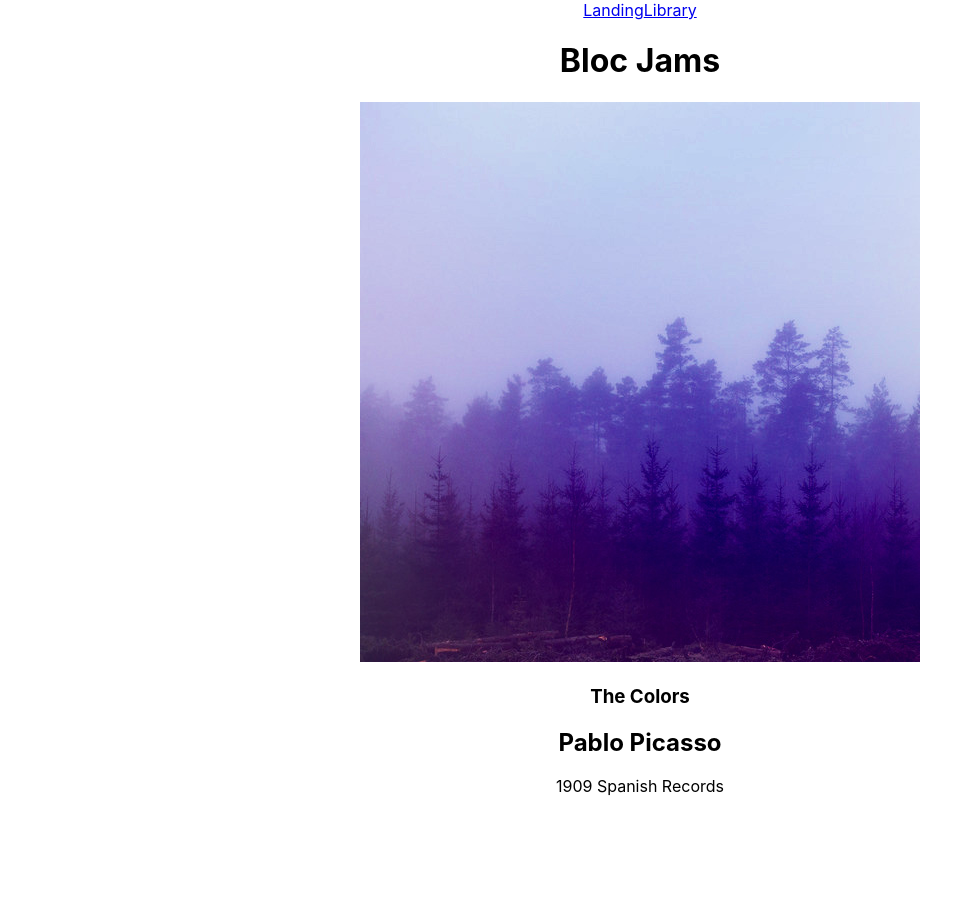
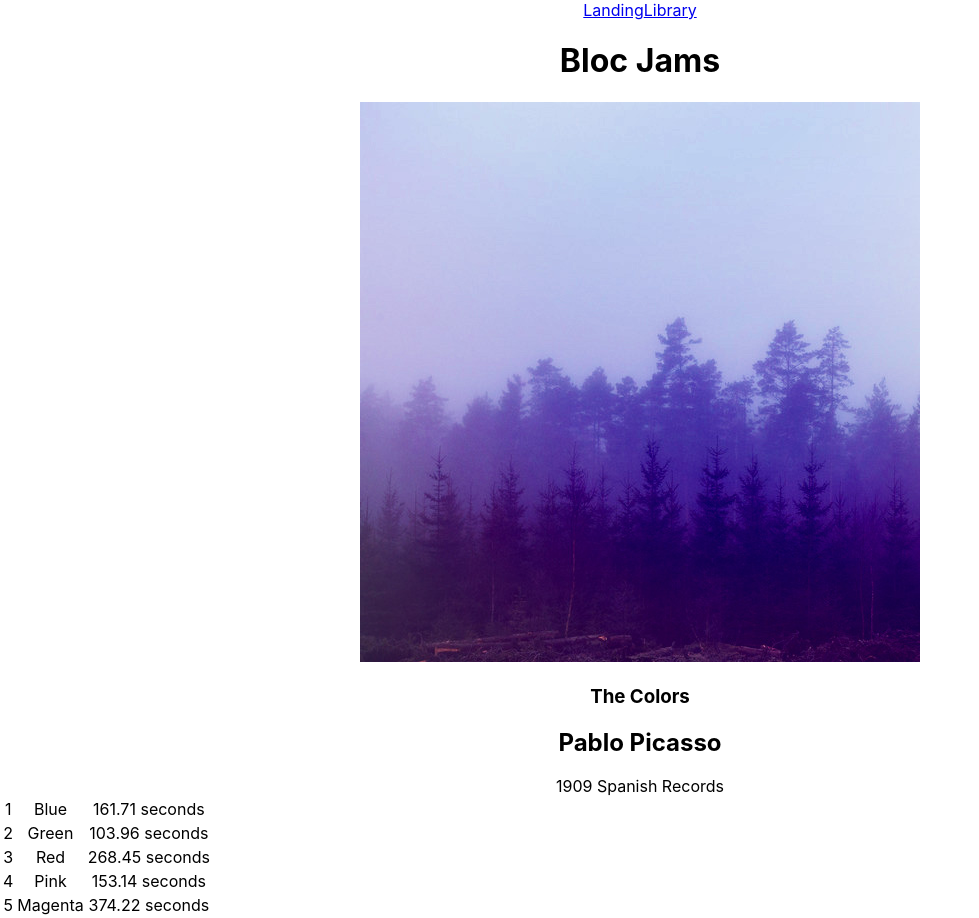
Before and after one commit to ashan36/bloc-jams-react, a React (Create React App) app: page /album/the-colors in a window 1280 px wide. Shown: the whole page, without its empty margins (0-979 px from the left). Before the commit the page ends 800 px from the top, so only its background shows below. Built offline with nearby package versions, Linux system fonts and the light colour scheme.

Commit message:
Album assignment complete

```diff
--- a/src/components/Album.js
+++ b/src/components/Album.js
@@ -32,6 +32,15 @@
             <col id="song-duration-column" />
           </colgroup>
           <tbody>
+            {
+              this.state.album.songs.map( (song, index) =>
+                <tr key={index}>
+                  <td>{index + 1}</td>
+                  <td>{song.title}</td>
+                  <td>{song.duration} seconds</td>
+                </tr>
+              )
+            }
           </tbody>
         </table>
       </section>
```
